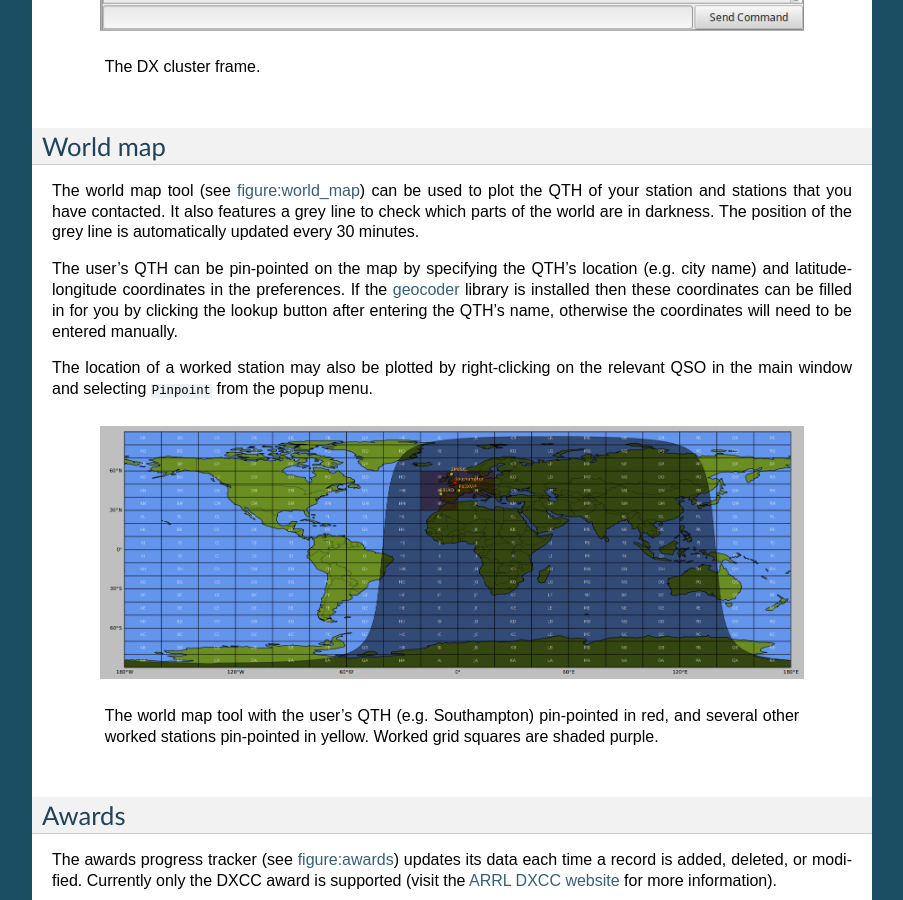
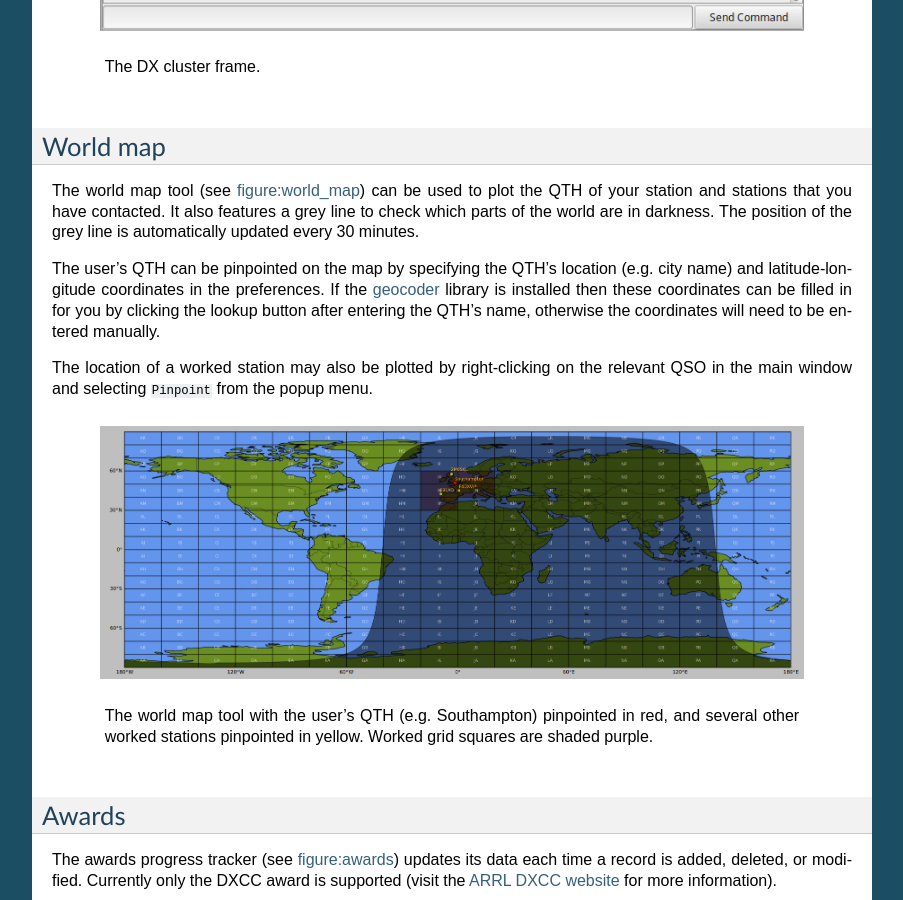
Before and after one commit to ctjacobs/pyqso, a Sphinx documentation site: the page built from docs/source/toolbox.rst, in a window 1280 px wide and 900 px high, scrolled down 784 px. Shown: the whole window, without its empty margins (198-1101 px from the left). Built offline with Sphinx 7.4.7, drawn with Linux system fonts in a browser that asks for light colours.

Commit message:
Remove hyphen in pin-point.

```diff
--- a/docs/source/preferences.rst
+++ b/docs/source/preferences.rst
@@ -63,4 +63,4 @@ PyQSO features rudimentary support for the `Hamlib <http://hamlib.sourceforge.ne
 World Map
 ---------
 
-The user can pin-point their QTH on the world map by specifying the latitude-longitude coordinates (or looking them up based on the QTH's name, e.g. city name) in the ``World Map`` tab. Maidenhead grid squares can also be rendered, with worked grid squares shaded, which is particularly useful for satellite operating.
+The user can pinpoint their QTH on the world map by specifying the latitude-longitude coordinates (or looking them up based on the QTH's name, e.g. city name) in the ``World Map`` tab. Maidenhead grid squares can also be rendered, with worked grid squares shaded, which is particularly useful for satellite operating.
--- a/docs/source/toolbox.rst
+++ b/docs/source/toolbox.rst
@@ -36,7 +36,7 @@ World map
 
 The world map tool (see figure:world_map_) can be used to plot the QTH of your station and stations that you have contacted. It also features a grey line to check which parts of the world are in darkness. The position of the grey line is automatically updated every 30 minutes.
 
-The user's QTH can be pin-pointed on the map by specifying the QTH's location (e.g. city name) and latitude-longitude coordinates in the preferences. If the `geocoder <https://pypi.python.org/pypi/geocoder>`_ library is installed then these coordinates can be filled in for you by clicking the lookup button after entering the QTH's name, otherwise the coordinates will need to be entered manually.
+The user's QTH can be pinpointed on the map by specifying the QTH's location (e.g. city name) and latitude-longitude coordinates in the preferences. If the `geocoder <https://pypi.python.org/pypi/geocoder>`_ library is installed then these coordinates can be filled in for you by clicking the lookup button after entering the QTH's name, otherwise the coordinates will need to be entered manually.
 
 The location of a worked station may also be plotted by right-clicking on the relevant QSO in the main window and selecting ``Pinpoint`` from the popup menu.
 
@@ -44,7 +44,7 @@ The location of a worked station may also be plotted by right-clicking on the re
    .. figure::  images/world_map.png
       :align:   center
 
-      The world map tool with the user's QTH (e.g. Southampton) pin-pointed in red, and several other worked stations pin-pointed in yellow. Worked grid squares are shaded purple.
+      The world map tool with the user's QTH (e.g. Southampton) pinpointed in red, and several other worked stations pinpointed in yellow. Worked grid squares are shaded purple.
 
 Awards
 ------
```
Also changed, not shown: 2 other files.
